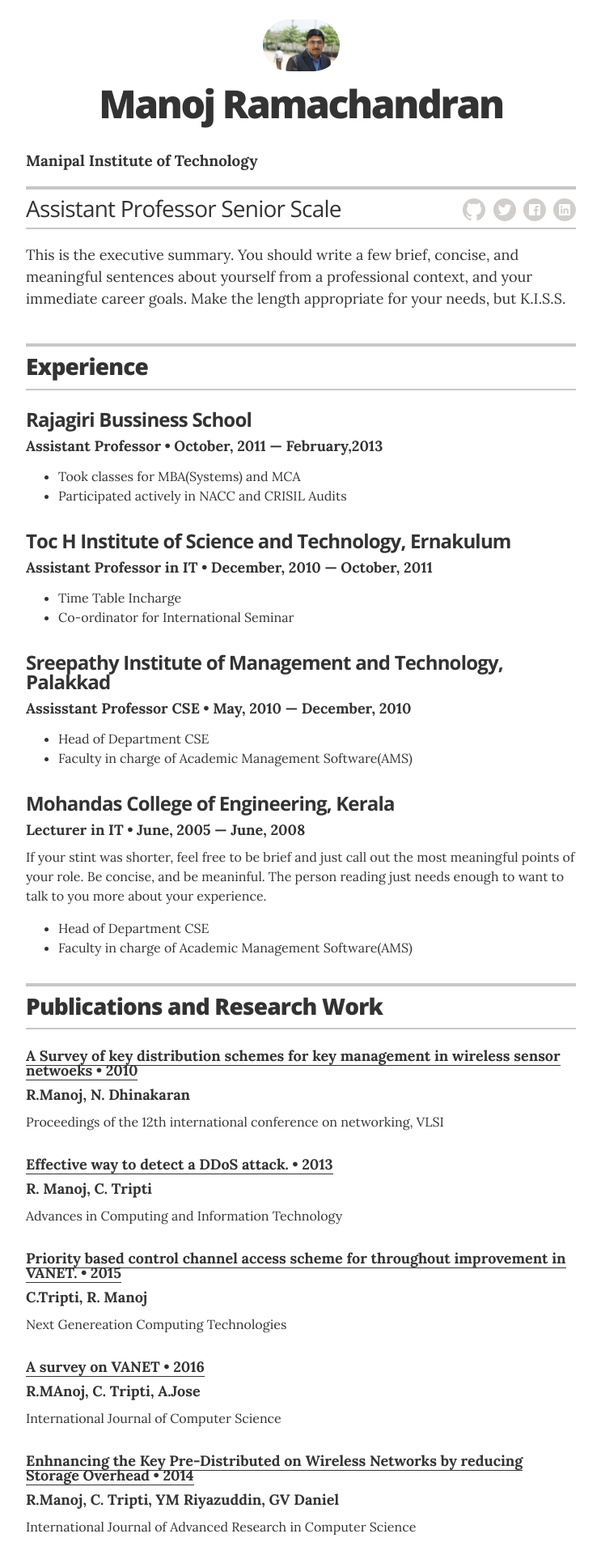
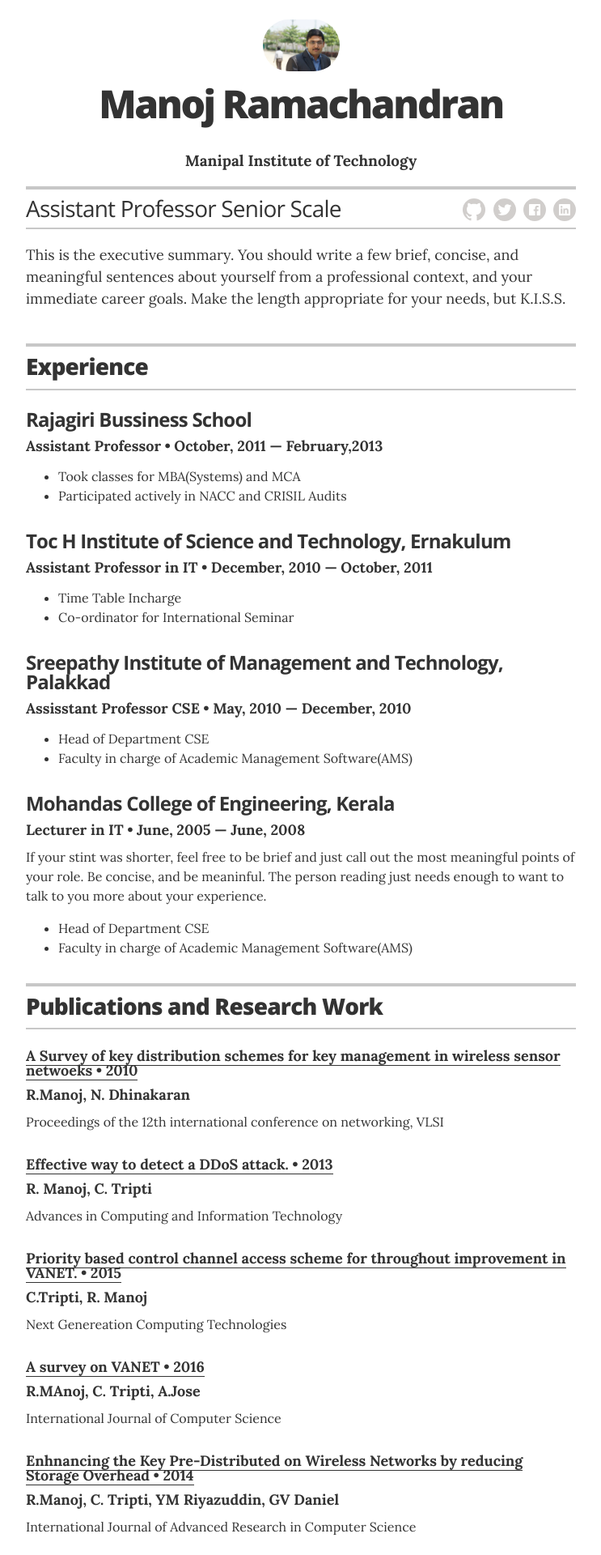
Before and after one commit to manojramchandran/manojramchandran.github.com, a Jekyll site: the page built from index.html, in a window 1280 px wide. Shown: the top 1920 px of the page at 81% size, without its empty margins (268-1011 px from the left). Built offline with Jekyll 4.4.1, drawn with Linux system fonts in a browser that asks for light colours.

Commit message:
Update resume.html

```diff
--- a/_layouts/resume.html
+++ b/_layouts/resume.html
@@ -16,7 +16,7 @@
 
         <!-- Your name is defined in the _config.yml file -->
         <h1 class="header-name" itemprop="name">{{ site.resume_name }}</h1>
-        <h3 class="header-title" itemprop="name"><strong>Manipal Institute of Technology</strong></h3>
+        <h3 class="header-title" itemprop="name"><strong><center>Manipal Institute of Technology</center></strong></h3>
 
         <!-- Contact buttons don't work in print, configure in the _config.yml file, remove "print-only" to display always. -->
         <div class="header-contact-info print-only" itemprop="contact-info">
```
